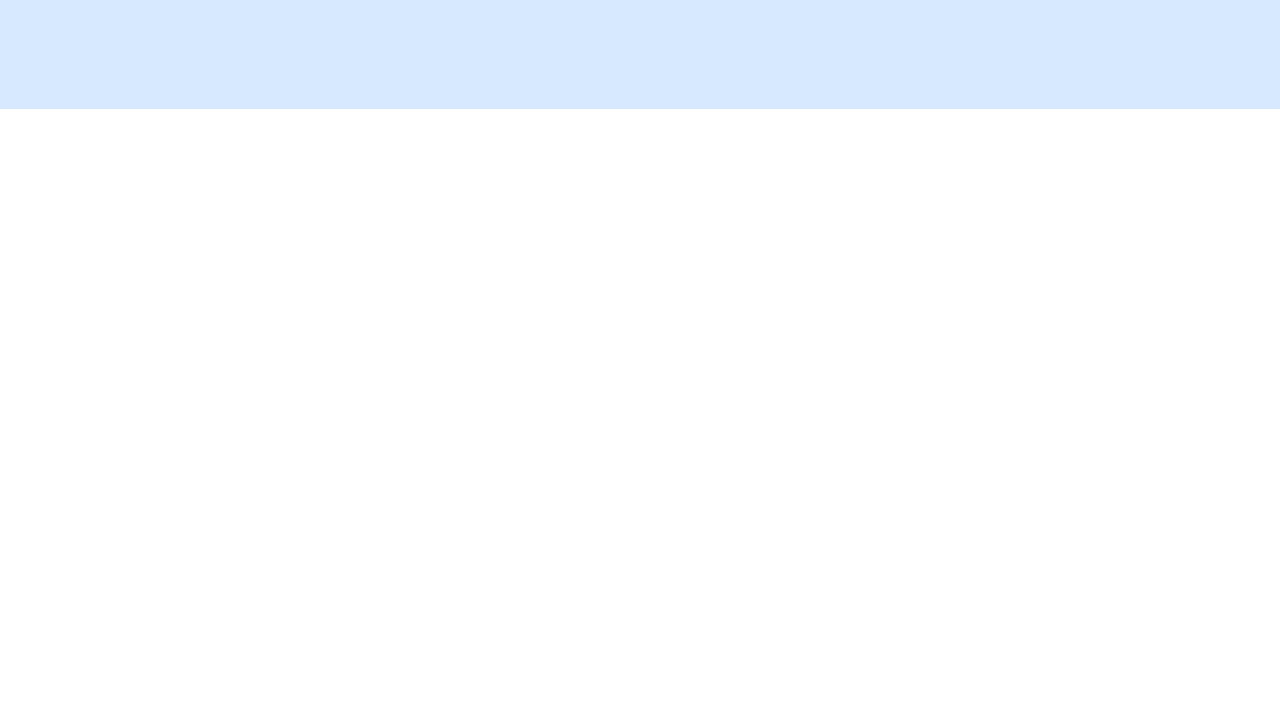
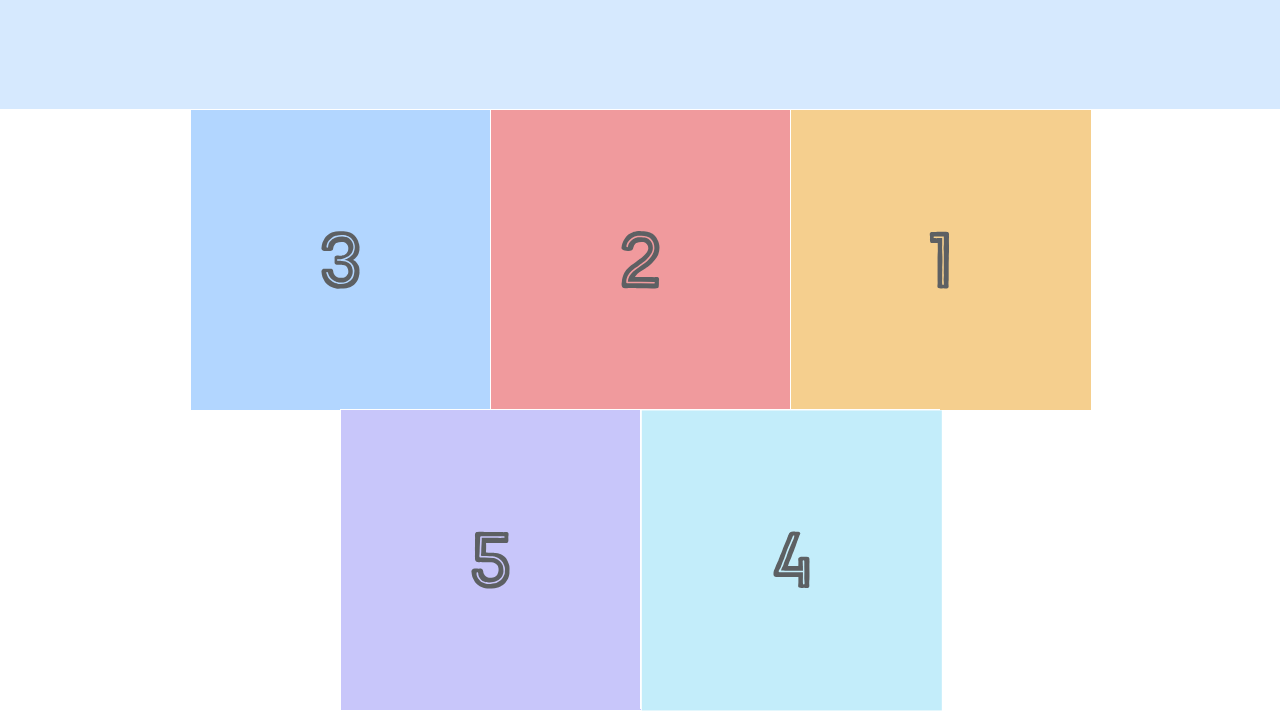
Before and after one commit to lcanady/supernaturalQuoteMachine, a plain HTML site: page index.html in a window 1280 px wide. Shown: the part 249-964 px from the top of the page. Before the commit the page ends 800 px from the top, so only its background shows below. Drawn offline with Linux system fonts and the light colour scheme.

Commit message:
update to css/html

```diff
--- a/index.html
+++ b/index.html
@@ -1,11 +1,15 @@
 <!DOCTYPE html>
 <html lang='en'>
+
   <head>
     <meta charset='UTF-8'/>
-    <title>Some Web Page</title>
+    <title>Supernatural Quote Machine</title>
     <link rel='stylesheet' href='styles.css'/>
   </head>
+
   <body>
+
+    <!-- top menu -->
     <div class='menu-container'>
       <div class='menu'>
         <div class='date'>Aug 14, 2016</div>
@@ -13,9 +17,10 @@
         <div class='signup'>Sign Up</div>
         <div class='login'>Login</div>
         </div>
-    </div>
+      </div>
     </div>
 
+<!-- header under the menu -->
     <div class='header-container'>
         <div class='header'>
           <div class='subscribe'>Subscribe &#9662;</div>
@@ -24,6 +29,26 @@
         </div>
       </div>
 
+<!-- row of photos -->
+<div class='photo-grid-container'>
+    <div class='photo-grid'>
+      <div class='photo-grid-item first-item'>
+        <img src='images/one.svg'/>
+      </div>
+      <div class='photo-grid-item'>
+        <img src='images/two.svg'/>
+      </div>
+      <div class='photo-grid-item'>
+        <img src='images/three.svg'/>
+      </div>
+      <div class='photo-grid-item'>
+          <img src='images/four.svg'/>
+        </div>
+        <div class='photo-grid-item last-item'>
+          <img src='images/five.svg'/>
+        </div>
+    </div>
+  </div>
 
   </body>
 </html>
--- a/styles.css
+++ b/styles.css
@@ -41,4 +41,25 @@
     height: 300px;
     display: flex;
     justify-content: space-between;
+    align-items: center;
   }
+
+  .photo-grid-container {
+    display: flex;
+    justify-content: center;
+  }
+
+  .photo-grid {
+    width: 900px;
+    display: flex;
+    justify-content: center;
+    flex-wrap: wrap;
+    flex-direction: row-reverse;
+    align-items: center;
+  }
+
+  .photo-grid-item {
+    border: 1px solid #fff;
+    width: 300px;
+    height: 300px;
+  }
```
